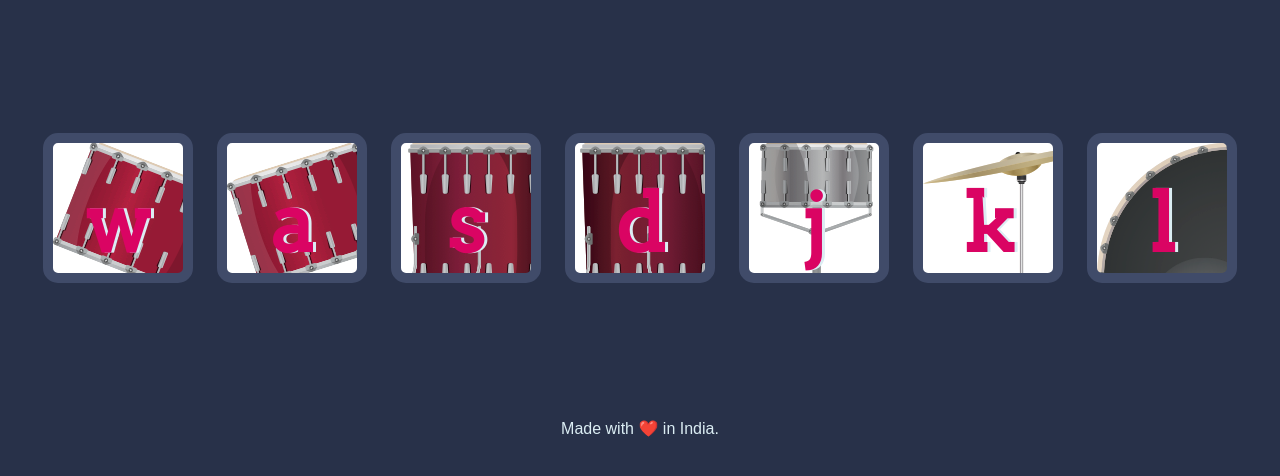
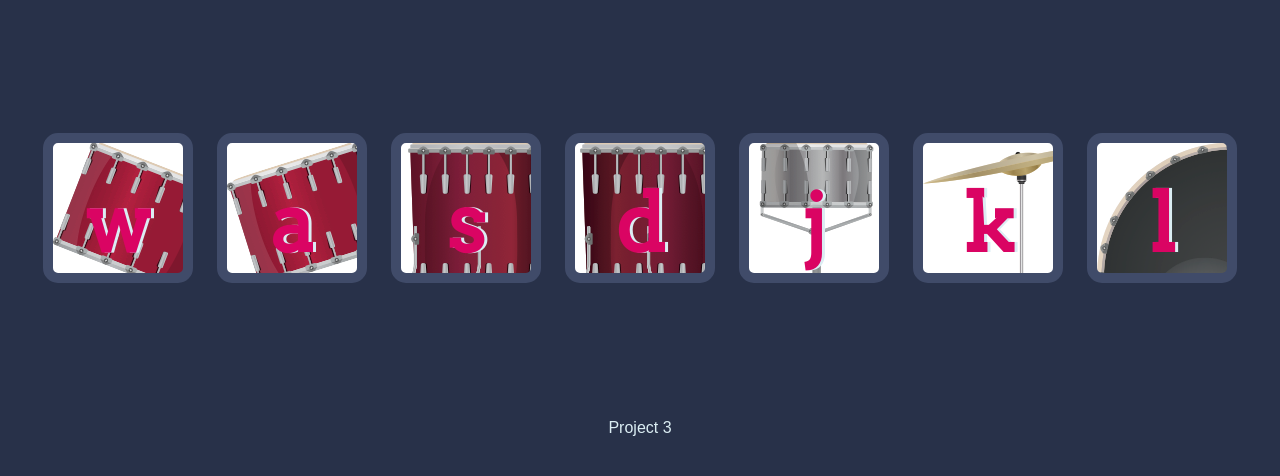
Before and after one commit to Tallapelly/dice-game, a plain HTML site: page index.html in a window 1280 px wide. Shown: the part 156-632 px from the top of the page. Drawn offline with Linux system fonts and the light colour scheme.

Commit message:
Update index.html

```diff
--- a/index.html
+++ b/index.html
@@ -23,7 +23,7 @@
 
 
   <footer>
-    Made with ❤️ in India.
+    Project 3
   </footer>
 
   <script src="index.js" charset="utf-8"></script>
```
